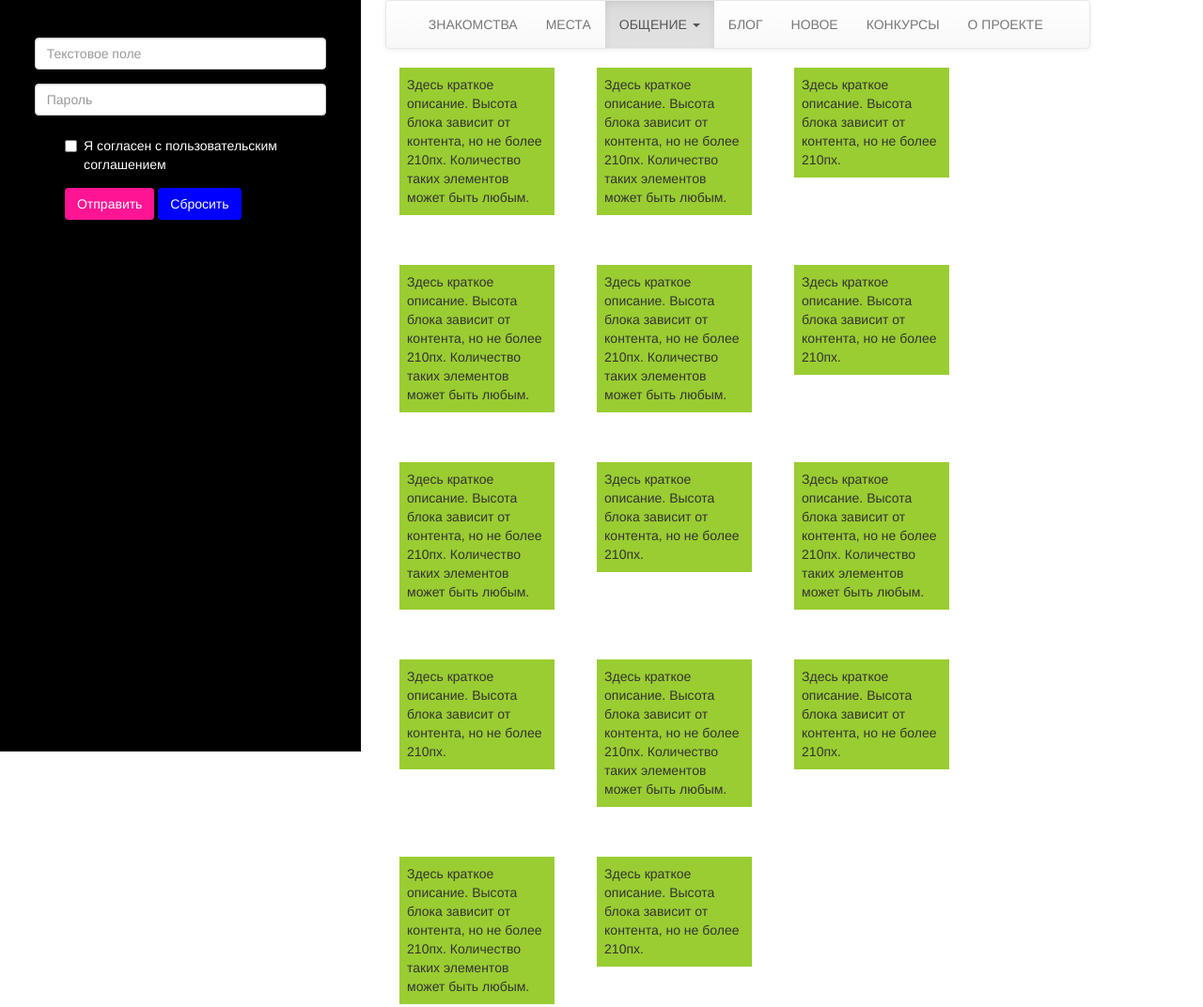
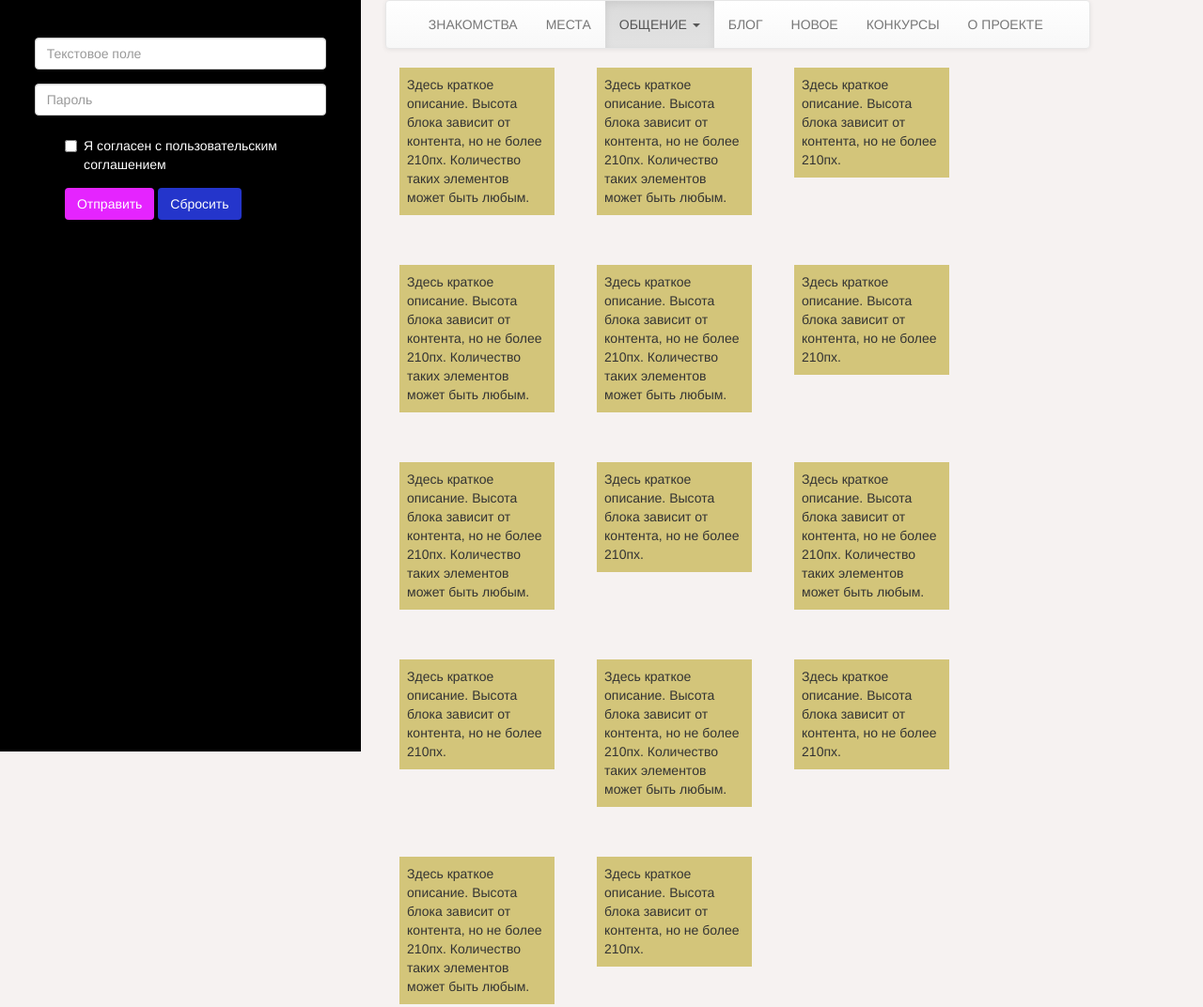
Before and after one commit to Aleks339/ttsoft, a website: page index.html in a window 1280 px wide. Shown: the whole page at 94% size. Drawn offline with Linux system fonts and the light colour scheme.

Commit message:
colors changed

```diff
--- a/less/styles.less
+++ b/less/styles.less
@@ -1,26 +1,28 @@
 //colors
+@bodyColor: rgb(246, 242, 241);
 @sideBarBgColor:black;
-@menuInsideColor:HotPink;
-@menuInsideHoverColor:lightSkyBlue;
-@submitColor:DeepPink;
-@resetColor:blue;
+@subMenuColor:rgb(231, 167, 165);
+@subMenuHoverColor:rgb(204, 204, 204);
+@submitColor:rgb(229, 36, 255);
+@resetColor:rgb(36, 53, 203);
 @sideBarTextColor:white;
-@colorOfTextBlocks:yellowgreen;
+@colorOfTextBlocks:rgb(211,197,122);
 
 
 html, body{
     height:100%;
     width:96%;
     align-content: center;
-    .nav{
+    background-color: @bodyColor;
+     .nav{
        .item {
            text-transform: uppercase;
            .dropdown, .dropdown-menu{
-                background-color: @menuInsideColor;
+                background-color: @subMenuColor;
                 .active:hover, .inside_item {
                    text-transform: none;
                     &:hover {
-                        background-color: @menuInsideHoverColor;
+                        background-color: @subMenuHoverColor;
                     }
                }
            }
```
Also changed, not shown: index.html (+0 -1 lines), css/styles.css.
